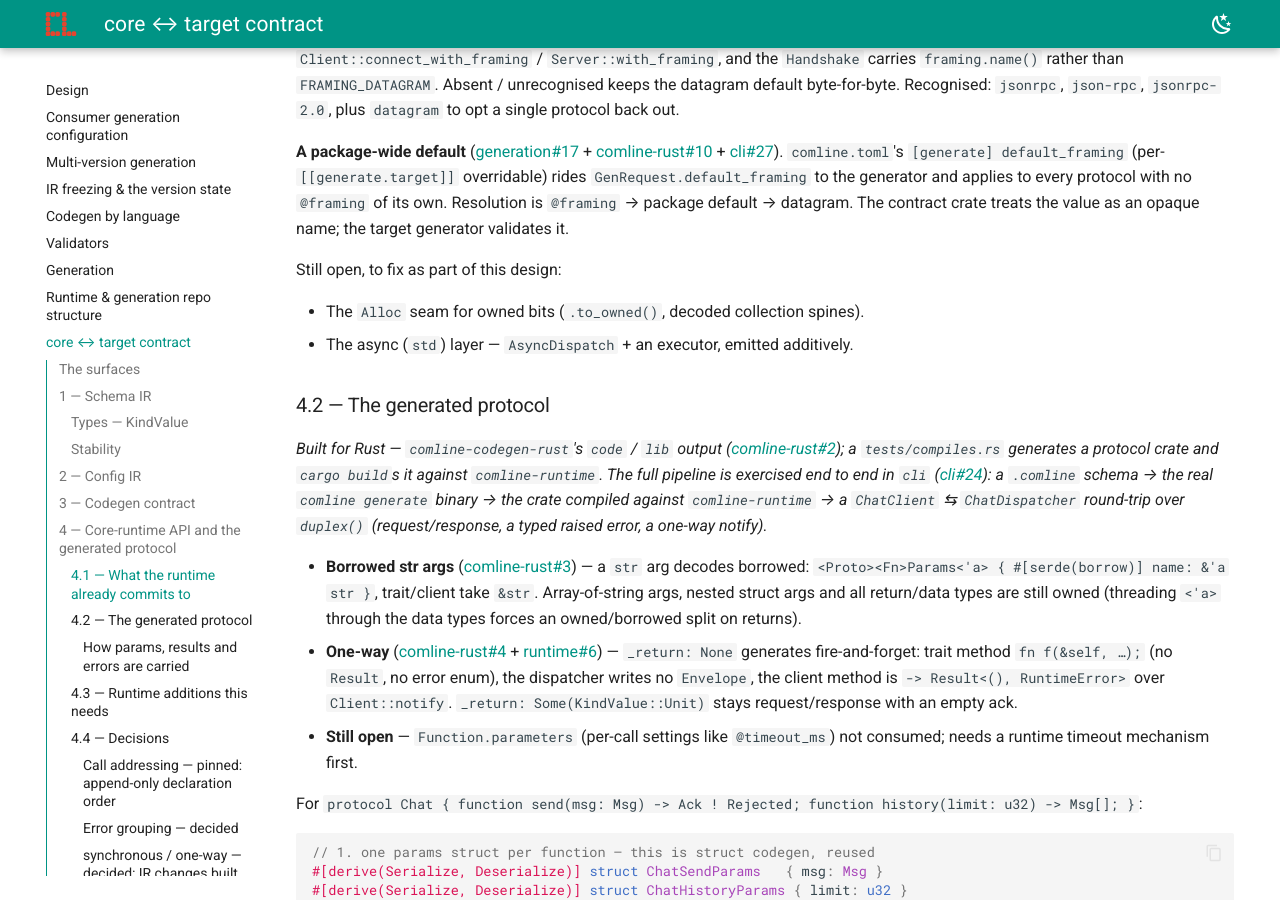
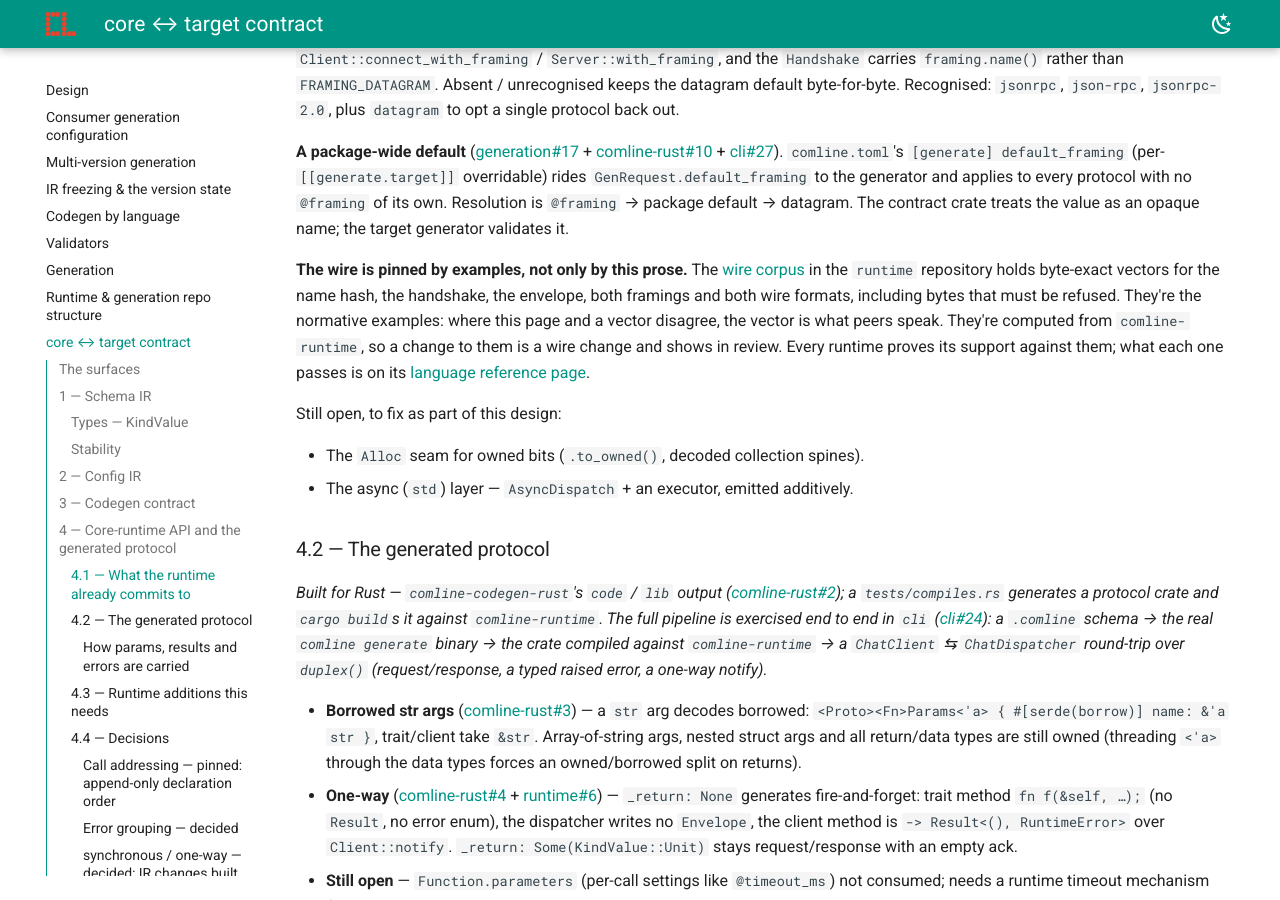
Before and after one commit to ComlineProject/docs, an MkDocs documentation site: the page built from docs/docs/design/core-target-contract.md, in a window 1280 px wide and 900 px high, scrolled down 4631 px. Built offline with MkDocs 1.6.1 and Material for MkDocs 9.7.7, drawn with Linux system fonts in a browser that asks for light colours; the version menu is left out.

Commit message:
docs: the contract's wire section points at the vectors as normative

```diff
--- a/docs/docs/design/core-target-contract.md
+++ b/docs/docs/design/core-target-contract.md
@@ -200,6 +200,8 @@ built and tested (no more `todo!()` on this path):
 **A schema selects its framing** ([comline-rust#9](https://github.com/ComlineProject/comline-rust/pull/9)). `@framing = "jsonrpc"` on a `protocol` (frozen into `Protocol.parameters` as a `Property`, same path as `@timeout_ms` / `@provider` — no core change) makes the generator emit the JSON-RPC stack instead of the datagram one: `<Proto>Client` wraps `Client<T, W, JsonRpcFraming>`, `connect` / `serve` call `Client::connect_with_framing` / `Server::with_framing`, and the `Handshake` carries `framing.name()` rather than `FRAMING_DATAGRAM`. Absent / unrecognised keeps the datagram default byte-for-byte. Recognised: `jsonrpc`, `json-rpc`, `jsonrpc-2.0`, plus `datagram` to opt a single protocol back out.
 
 **A package-wide default** ([generation#17](https://github.com/ComlineProject/generation/pull/17) + [comline-rust#10](https://github.com/ComlineProject/comline-rust/pull/10) + [cli#27](https://github.com/ComlineProject/cli/pull/27)). `comline.toml`'s `[generate] default_framing` (per-`[[generate.target]]` overridable) rides `GenRequest.default_framing` to the generator and applies to every protocol with no `@framing` of its own. Resolution is `@framing` → package default → datagram. The contract crate treats the value as an opaque name; the target generator validates it.
+
+**The wire is pinned by examples, not only by this prose.** The [wire corpus](https://github.com/ComlineProject/runtime/tree/main/runtime/conformance) in the `runtime` repository holds byte-exact vectors for the name hash, the handshake, the envelope, both framings and both wire formats, including bytes that must be refused. They're the normative examples: where this page and a vector disagree, the vector is what peers speak. They're computed from `comline-runtime`, so a change to them is a wire change and shows in review. Every runtime proves its support against them; what each one passes is on its [language reference page](../reference/languages/index.md#runtimes-side-by-side).
 
 Still open, to fix as part of this design:
 
```
